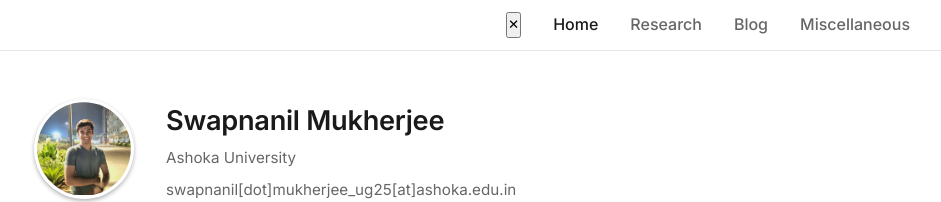
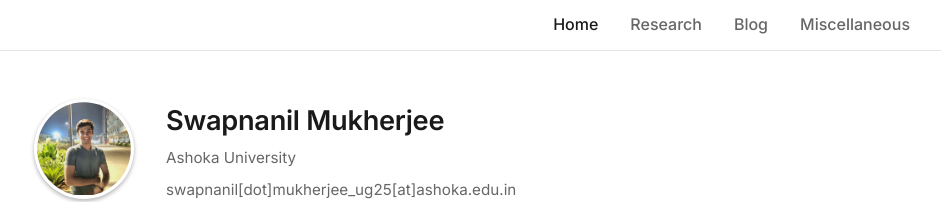
Before and after one commit to SwapnanilMukherjee/swapnanilmukherjee.github.io, a Jekyll site: the page built from index.md, in a window 1280 px wide. Shown: the top 202 px of the page, without its empty margins (180-1121 px from the left). Built offline with Jekyll 4.4.1, drawn with Linux system fonts in a browser that asks for light colours.

Commit message:
Fix navbar cross button and add transitions

```diff
--- a/assets/css/main.css
+++ b/assets/css/main.css
@@ -43,6 +43,9 @@ nav a:hover, nav a.active { color: var(--text); }
 .nav-toggle { display: none; width: 40px; height: 40px; border: 1px solid var(--border); border-radius: 8px; background: transparent; cursor: pointer; align-items: center; justify-content: center; flex-direction: column; }
 .nav-toggle-bar { display: block; width: 16px; height: 2px; background: var(--text); border-radius: 1px; transition: all 0.2s ease; }
 .nav-toggle-bar + .nav-toggle-bar { margin-top: 3px; }
+
+/* Mobile nav close button - hidden by default */
+.nav-close { display: none; }
 
 /* Typography */
 h1 { font-size: 1.7rem; font-weight: 600; margin-bottom: 1rem; letter-spacing: -0.01em; }
@@ -121,34 +124,60 @@ p a:hover {color: var(--text); text-decoration: underline dotted; transition: 10
 /* Responsive */
 @media (max-width: 768px) {
   .container { padding: 0 16px; }
-  nav .container { gap: 0.75rem; }
+  nav .container { gap: 0.75rem; position: relative; }
   .nav-toggle { display: inline-flex; }
-  .nav-links { display: none; flex-direction: column; gap: 0.75rem; width: 100%; padding-top: 0.5rem; }
-  .nav-links.open { display: flex; }
+  .nav-links {
+    display: none;
+    flex-direction: column;
+    gap: 0.75rem;
+    width: 100%;
+    padding-top: 0.5rem;
+    position: absolute;
+    top: 100%;
+    left: 0;
+    background: rgba(255, 255, 255, 0.95);
+    backdrop-filter: saturate(180%) blur(8px);
+    border: 1px solid var(--border);
+    border-top: none;
+    border-radius: 0 0 8px 8px;
+    padding: 1rem;
+    transition: all 0.3s ease;
+    transform: translateY(-10px);
+    opacity: 0;
+  }
+  .nav-links.open {
+    display: flex;
+    transform: translateY(0);
+    opacity: 1;
+  }
   .nav-links.open ~ .nav-toggle { display: none; }
   .nav-toggle[aria-expanded="true"] { display: none; }
-  .publication-thumbnail { width: 120px; height: 85px; }
-  .publication-icon { width: 120px; height: 85px; font-size: 1rem; }
-  nav ul li { text-align: left; }
+
+  /* Close button positioning in top right */
   .nav-close {
     display: none;
+    position: absolute;
+    top: -60px;
+    right: 0;
     width: 40px;
     height: 40px;
     border: 1px solid var(--border);
     border-radius: 8px;
-    background: transparent;
+    background: rgba(255, 255, 255, 0.95);
+    backdrop-filter: saturate(180%) blur(8px);
     cursor: pointer;
-    text-align: center;
-    line-height: 38px;
-    margin-bottom: 0.5rem;
     font-size: 18px;
     color: var(--text);
+    align-items: center;
+    justify-content: center;
   }
   .nav-links.open .nav-close {
-    display: block;
+    display: flex;
   }
-  .nav-close { display: none; width: 40px; height: 40px; border: 1px solid var(--border); border-radius: 8px; background: transparent; cursor: pointer; align-items: center; justify-content: center; flex-direction: column; margin-bottom: 0.5rem; }
-  .nav-links.open .nav-close { display: inline-flex; }
+
+  .publication-thumbnail { width: 120px; height: 85px; }
+  .publication-icon { width: 120px; height: 85px; font-size: 1rem; }
+  nav ul li { text-align: left; }
   .profile {
     display: grid;
     grid-template-columns: 100px 1fr;
```
